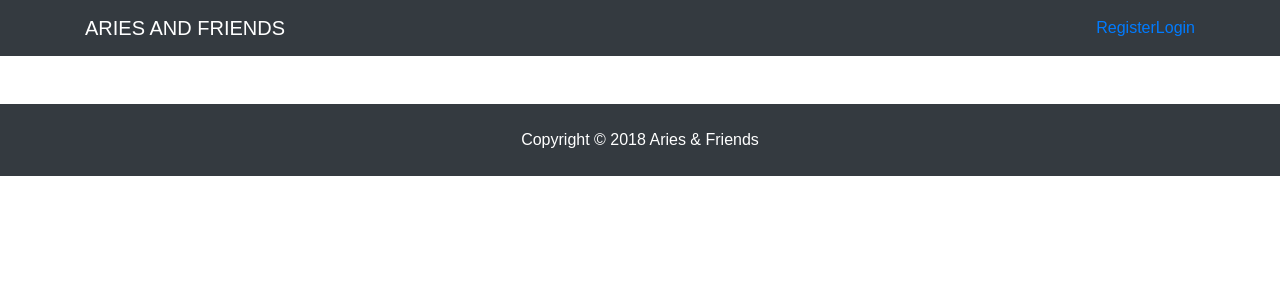
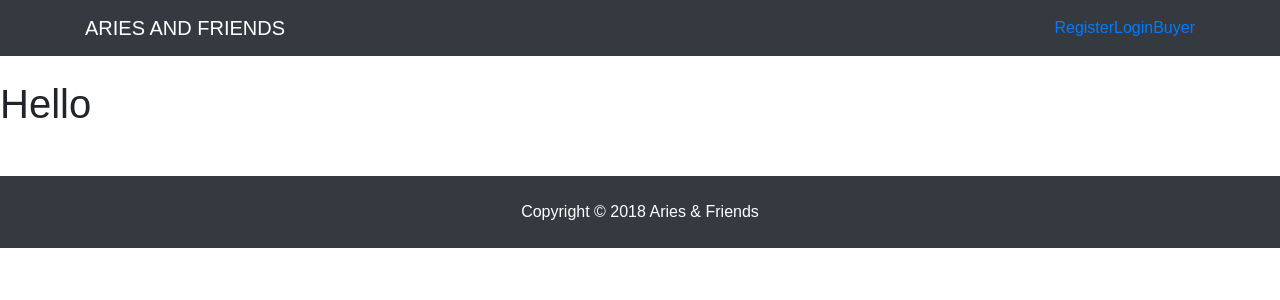
Before and after one commit to Allanlychee/rea-sales-client, a React (Create React App) app in the folder client/: page /Buyer in a window 1280 px wide. Shown: the top 300 px of the page. Built offline with nearby package versions, Linux system fonts and the light colour scheme; no server answers.

Commit message:
added buyer

```diff
--- a/client/src/components/Navbar/Navbar.js
+++ b/client/src/components/Navbar/Navbar.js
@@ -36,6 +36,9 @@ export default class NavBar extends Component {
               <li className="nav-item">
                   <Link to='/Login'>Login</Link>
               </li>
+              <li className="nav-item">
+                  <Link to='/Buyer'>Buyer</Link>
+              </li>
             </ul>
           </div>
         </div>
--- a/client/src/components/Profile/HomeBuyerProf/buyer.js
+++ b/client/src/components/Profile/HomeBuyerProf/buyer.js
@@ -0,0 +1,17 @@
+import React, { Component, Fragment } from "react";
+
+class Buyer extends Component {
+  render() {
+    return (
+      <h1> Hello </h1>
+
+
+
+
+
+
+  )
+  }
+  }
+
+  export default Buyer;
--- a/client/src/components/approuter.js
+++ b/client/src/components/approuter.js
@@ -5,7 +5,7 @@ import Home from './Home/Home'
 import Register from './Auth/Register/Register'
 import Login from './Auth/Login/Login'
 import Footer from "./Footer/Footer"
-
+import Buyer from "./Profile/HomeBuyerProf/buyer"
 
 
 let statusMessage = ""
@@ -26,6 +26,7 @@ class AppRouter extends Component {
           <Route exact path='/' component={Home} />
           <Route exact path='/Register' component={Register} />
           <Route exact path='/Login' component={Login} />
+          <Route exact path='/Buyer' component={Buyer} />
           <Footer/>
         </div>
       </Router>
```
